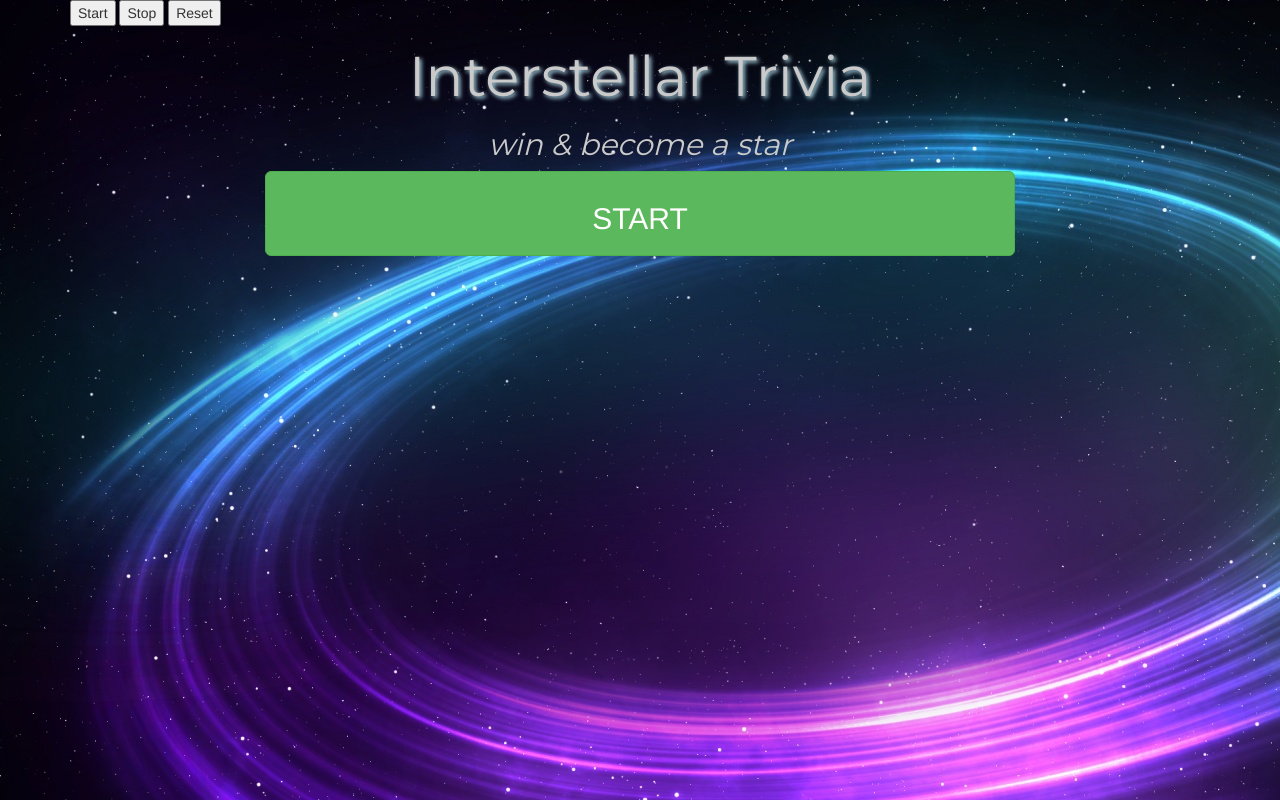
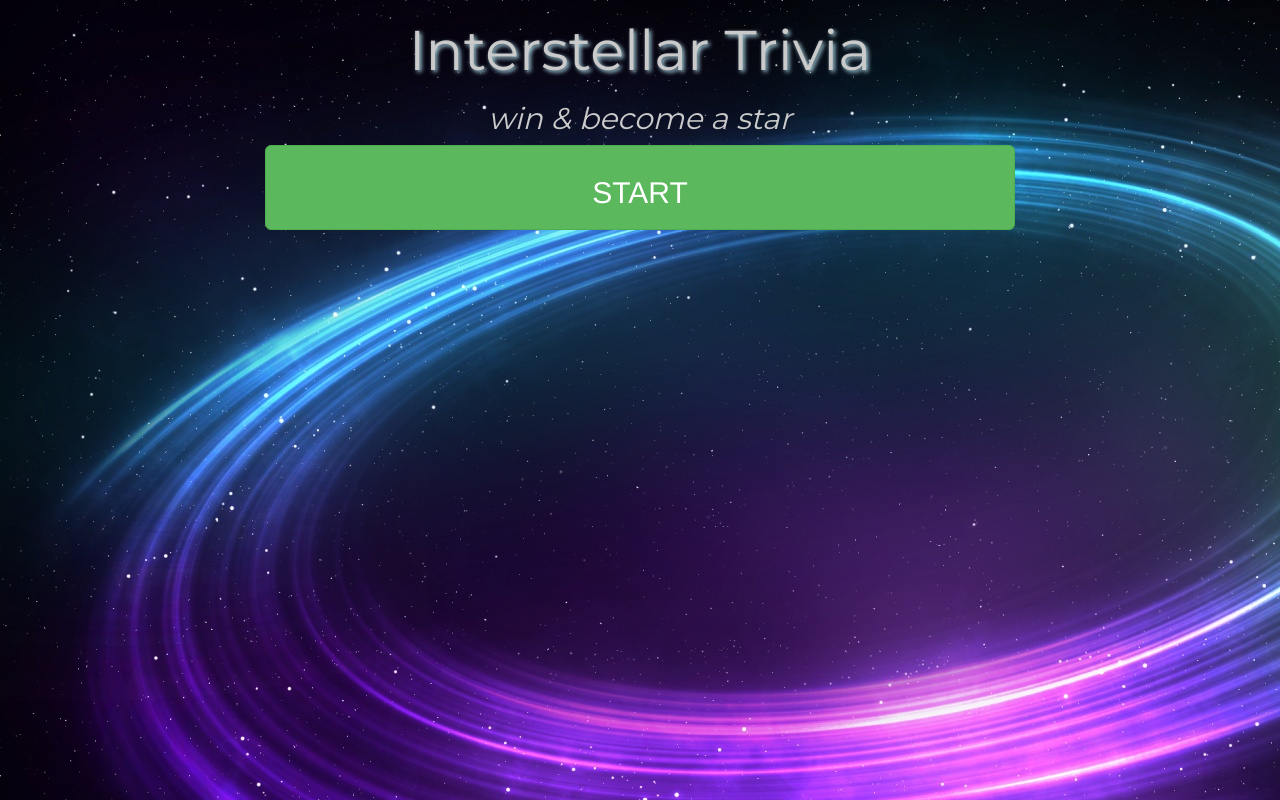
Before and after one commit to markcam1/TriviaGame, a plain HTML site: page index.html in a window 1280 px wide. Drawn offline with nearby package versions, Linux system fonts and the light colour scheme.

Commit message:
final homework v2

```diff
--- a/assets/javascript/trivia.js
+++ b/assets/javascript/trivia.js
@@ -1,7 +1,5 @@
 window.onload = function() {
 
-  $("#stop").on("click", stopwatch.stop);
-  $("#reset").on("click", stopwatch.reset);
   $("#start, #firststart").on("click", quizStarter);
   $("#quizface").on("click", ".choicebtn", gameJudger);
 };
--- a/index.html
+++ b/index.html
@@ -18,15 +18,6 @@
 <body>
 
 <div class="container">
-    <div class="row">
-        <div class="col-md-12">
-            <div id="buttons">
-                <button id="start">Start</button>
-                <button id="stop">Stop</button>
-                <button id="reset">Reset</button>
-            </div>
-        </div>
-    </div>
     <div class="row">
         <div class="col-md-12 text-center main">
             <h1 id="mainhead">Interstellar Trivia</h1>
```
